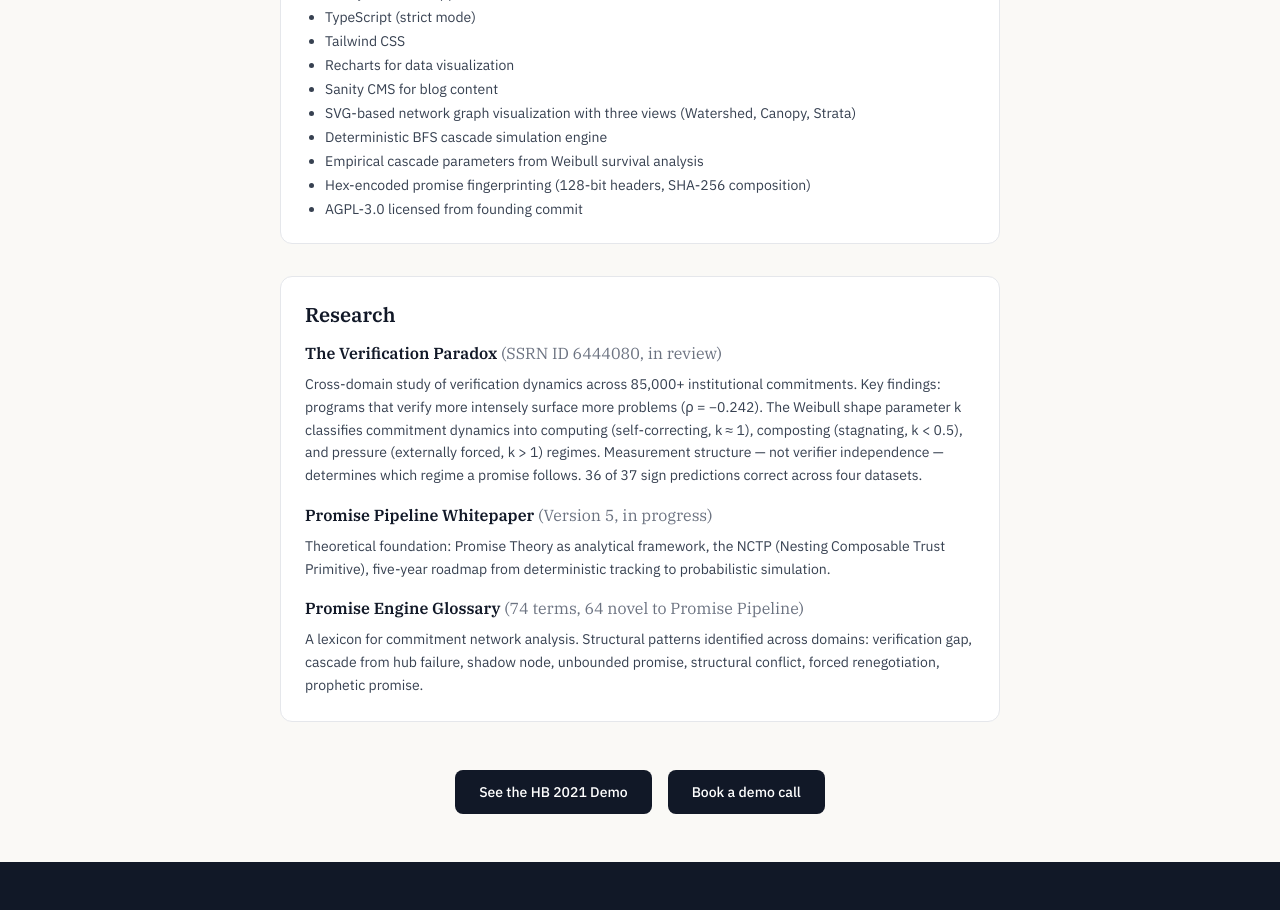
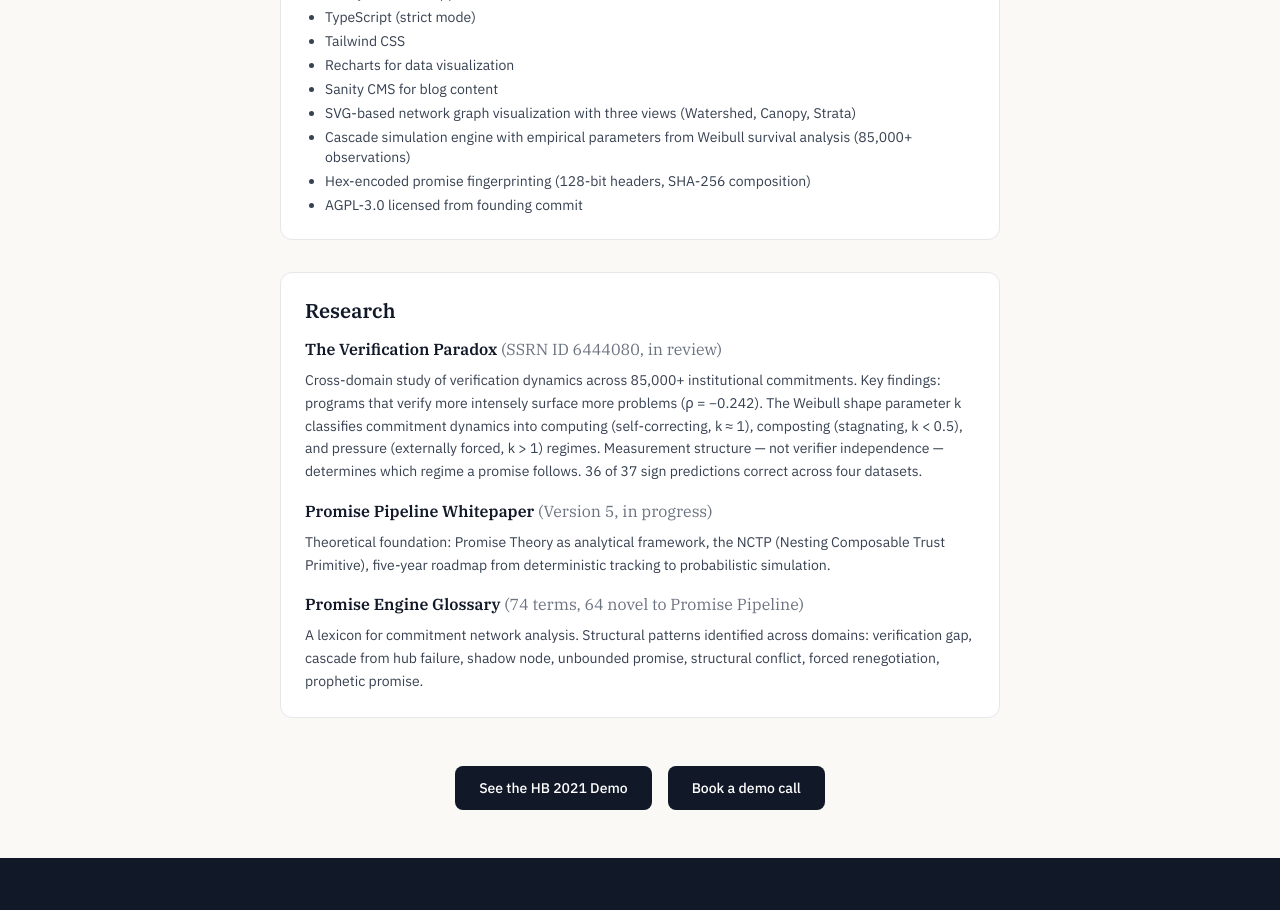
Before and after one commit to koda-wzkp/promise-engine, a Next.js app in the folder promise-pipeline/: page /about in a window 1280 px wide. Shown: the part 2260-3170 px from the top of the page. Built offline with nearby package versions, Linux system fonts and the light colour scheme.

Commit message:
Update page.tsx

```diff
--- a/promise-pipeline/app/about/page.tsx
+++ b/promise-pipeline/app/about/page.tsx
@@ -203,10 +203,7 @@ export default function AboutPage() {
                 SVG-based network graph visualization with three views
                 (Watershed, Canopy, Strata)
               </li>
-              <li>Deterministic BFS cascade simulation engine</li>
-              <li>
-                Empirical cascade parameters from Weibull survival analysis
-              </li>
+              <li>Cascade simulation engine with empirical parameters from Weibull survival analysis (85,000+ observations)</li>
               <li>
                 Hex-encoded promise fingerprinting (128-bit headers, SHA-256
                 composition)
```
